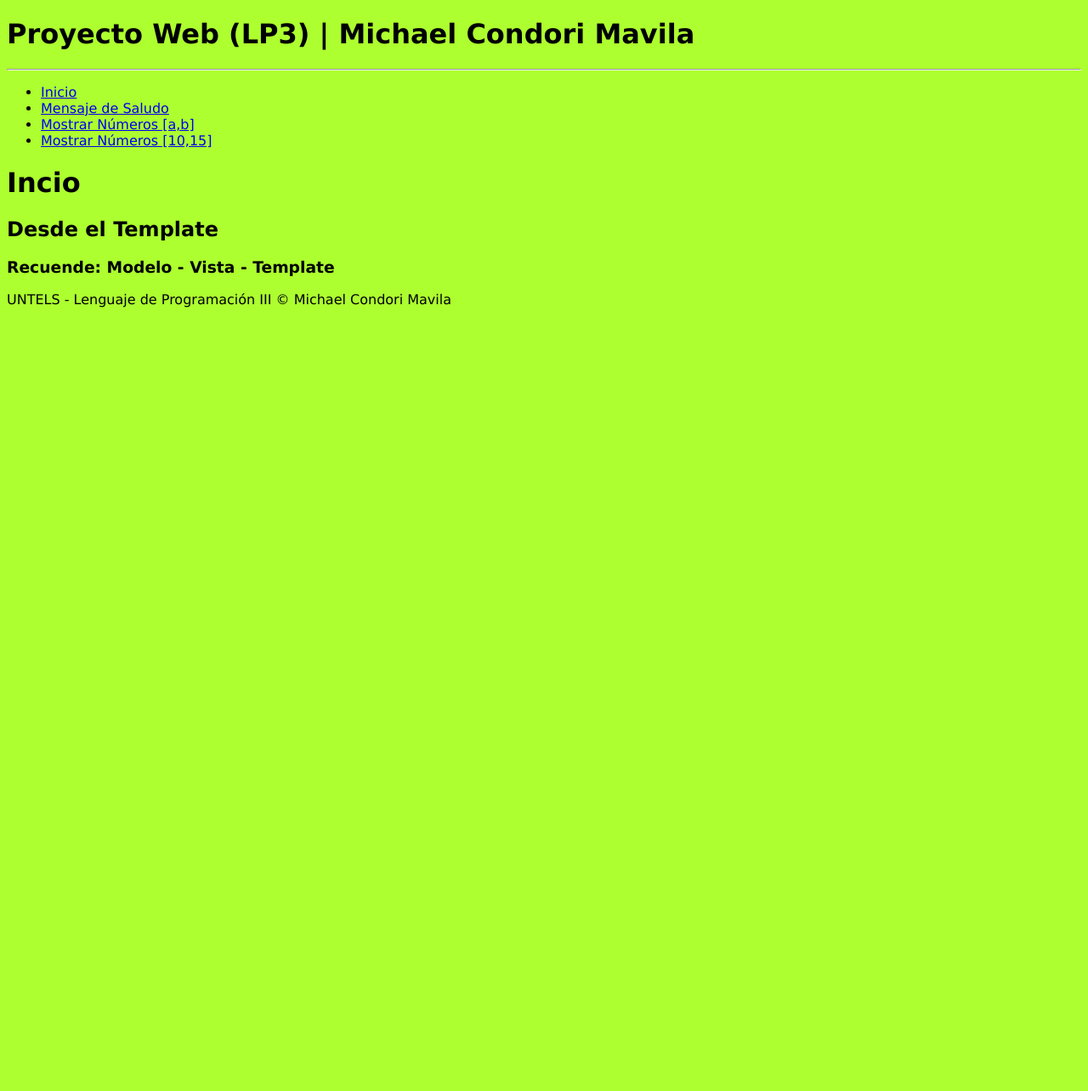
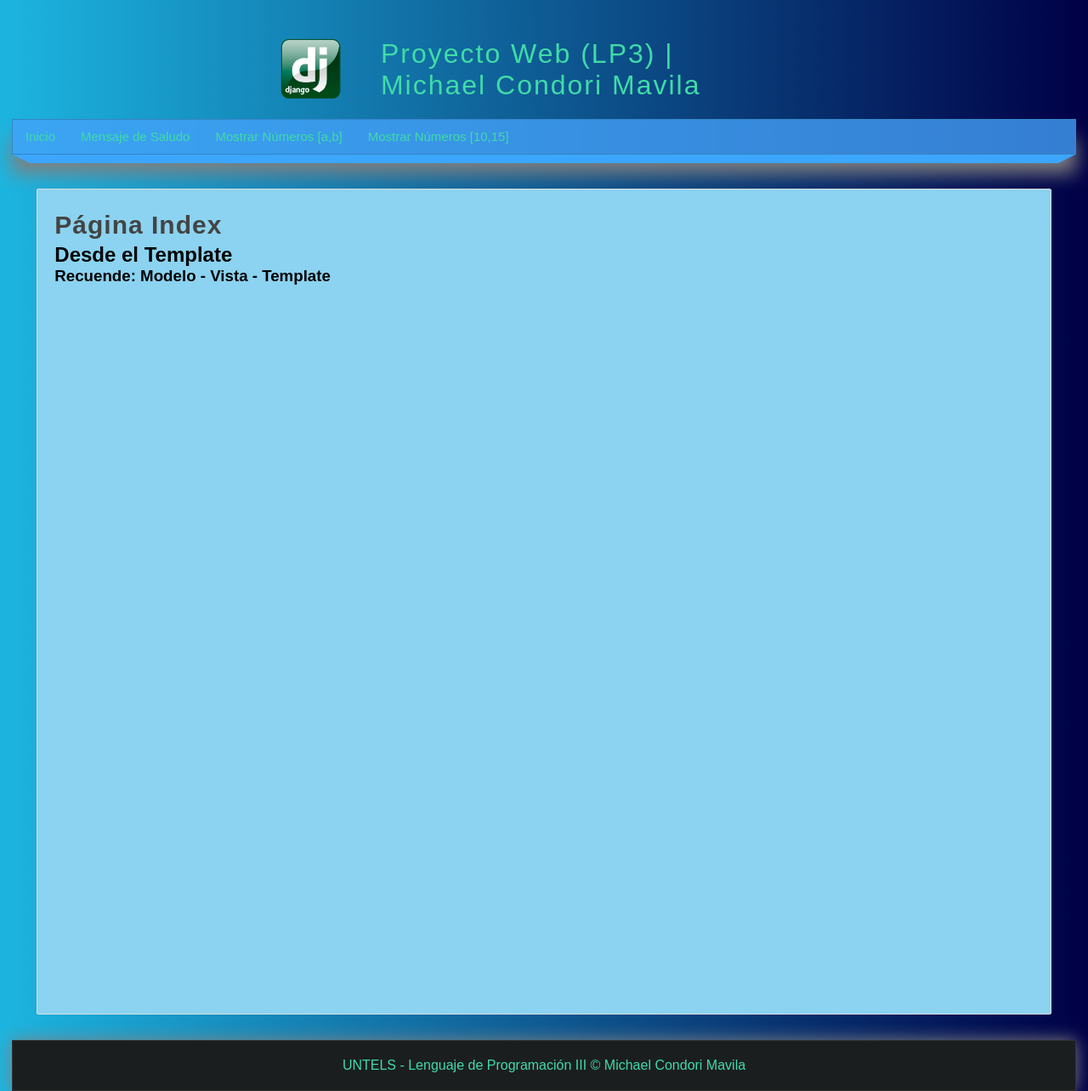
Before and after one commit to majayesh/LP3SESION12, a Django app: page / in a window 1280 px wide. Shown: the whole page at 85% size. Before the commit the page ends 362 px from the top, so only its background shows below. Run offline with Django 3.2, Linux system fonts and the light colour scheme.

Commit message:
Actividad Clase 13 Finalizada

```diff
--- a/myapp/static/css/style.css
+++ b/myapp/static/css/style.css
@@ -1,6 +1,166 @@
-body{
+/* Estilos Generales */
 
-    font-family: Verdana, Geneva, Tahoma, sans-serif;
-    background-color: greenyellow;
+*{
+    margin: 0px;
+    padding: 0px;
+    font-family: Arial, Helvetica, sans-serif;
+    text-decoration: none;
 
 }
+
+body{
+    /*font-family: Verdana, Geneva, Tahoma, sans-serif;*/
+    background-color: #f2f2f2;
+
+    background: #000046;
+    background: -webkit-linear-gradient(to right, #1CB5E0, #000046);
+    background: linear-gradient(to right, #1CB5E0, #000046);
+
+}
+
+/* Estilos Cabecera */
+
+header{
+    width: 1212px;
+    height: 140px;
+    background-color: transparent;
+    margin: 0 auto;
+}
+
+#logotipo{
+    width: 35%;
+    height: 130px;
+    margin: 0 auto;
+    padding-top: 10px;
+}
+
+#logotipo img{
+    display: block;
+    width: 125px;
+    float: left;
+    margin-top: 30px;
+    margin-left: -125px;/* adicional dado que puse mi nombre en el h1 y no entraba.*/
+}
+
+#logotipo h1{
+    display: block;
+    float: left;
+    margin-top: 35px;
+    margin-left: 20px;
+    letter-spacing: 2px;
+    font-weight: lighter;
+    color: #40dba7;
+
+}
+
+/* ESTILOS PARA LA ZONA DE NAVEGACIÓN (nav) */
+/* Zona de Menú */
+nav{
+    width: 1250px;
+    height: 40px;
+    margin: 0 auto;
+    background-color: #44a2fac7;
+    border: 1px solid #3485c7;
+    box-shadow: 0px 22px 22px gray;
+    font-size: 15px;
+
+}
+
+/* Zona de los enlaces */
+nav ul{
+    list-style: none;
+    text-decoration: none;
+}
+
+nav ul li{
+    line-height: 40px;
+    float: left;
+}
+
+/* Hipervínculos */
+nav ul li a{
+    display: block;
+    padding-left: 15px;
+    padding-right: 15px;
+    color: #40dba7;
+}
+
+/* Efectos en los hipervínculos */
+
+nav ul li a:hover{
+    background: #0aceff;
+    box-shadow: 0px 0px 0px #444 inset;
+    color: white;
+    transition: all 300ms;
+}
+
+/* ESTILO PARA LA BARRA DEL MENÚ */
+
+.barra{
+    width: 1250px;
+    margin: 0 auto;
+}
+
+.esquina-izquierda{
+    display: block;
+    border-left: 20px solid transparent;
+    border-top: 10px solid #3ca6fd;
+    float: left;
+}
+
+.esquina-derecha{
+    display: block;
+    border-right: 20px solid transparent;
+    border-top: 10px solid #3ca6fd;
+    float: left;
+}
+
+.relleno-barra{
+    display: block;
+    width: 1210px;
+    height: 10px;
+    background: #3ca6fd;
+    float: left;
+}
+
+/* ESTILO PARA EL CONTENIDO */
+
+#content{
+    width: 1212px;
+    min-height: 930px;
+    margin: 0 auto;
+    margin-bottom: 30px;
+    margin-top: 40px;
+}
+
+.box{
+    background: #8bd3f0;
+    width: 95%;
+    min-height: 930px;
+    padding: 20px;
+    border: 1px solid #ddd;
+    border-radius: 2px;
+    margin: 0 auto;
+}
+
+.title{
+    color: #444;
+    letter-spacing: 1px;
+    font-size: 30px;
+    margin-bottom: 4px;
+    margin-top: 5px;
+}
+
+/* ESTILO PARA EL FOOTER */
+
+footer{
+    width: 1250px;
+    background-color: #1B1E1F;
+    border: 1px solid #333;
+    color: #40dba7;
+    text-align: center;
+    margin: 0 auto;
+    padding-top: 20px;
+    padding-bottom: 20px;
+    box-shadow: 0px 0px 20px gray;
+}
--- a/myapp/templates/index.html
+++ b/myapp/templates/index.html
@@ -6,7 +6,7 @@
 
 {% block content %}
 
-<h1>Incio</h1>
+<h1 class="title">Página Index</h1>
 <h2> Desde el Template </h2>
 <h3> Recuende: Modelo - Vista - Template </h3>
 
--- a/myapp/templates/layout.html
+++ b/myapp/templates/layout.html
@@ -13,8 +13,14 @@
     </head>
 
     <body>
-        <h1>Proyecto Web (LP3) | Michael Condori Mavila</h1>
-        <hr>
+        <header>
+            <div id="logotipo">
+                <img src="{% static 'images/django.png' %}">
+                <h1>Proyecto Web (LP3) | Michael Condori Mavila</h1>
+            </div>
+        </header>
+
+        <nav>
             <ul>
                 <li>
                     <a href="/inicio"> Inicio </a>
@@ -29,14 +35,21 @@
                     <a href="/rango2/10/15"> Mostrar Números [10,15] </a>
                 </li>
             </ul>
-        </hr>
-        <div id="content">
-            {% block content %}
-            <strong>Contenido en layout (Padre)</strong>
+        </nav>
 
-            {% endblock %}
+        <div class="barra">
+            <span class="esquina-izquierda"></span>
+            <span class="relleno-barra"></span>
+            <span class="esquina-derecha"></span>
         </div>
 
+        <div id="content">
+            <div class="box">
+                {% block content %}
+                <strong>Contenido en layout (Padre)</strong>
+                {% endblock %}
+            </div>
+        </div>
         <footer>
             UNTELS - Lenguaje de Programación III &COPY; Michael Condori Mavila
         </footer>
--- a/myapp/templates/saludo.html
+++ b/myapp/templates/saludo.html
@@ -9,10 +9,10 @@
 <!--En caso de que no existe este bloque, sólo aparecerá el que tiene el block en layout, y en caso de que exista esto, lo reemplaza.-->
 <!--En caso de que se quiera mantener los dos contenidos, crear este bloque y dentro colocar {{block.super}}-->
 
-{{block.super}}
-
-<h1>Bienvenidos</h1>
+<h1 class="title">Bienvenidos</h1>
 <h2>Michael Condori Mavila</h2>
 <h3>Clase de Django<h3>
 
+{{block.super}}
+
 {% endblock %}
```
Also changed, not shown: myapp/static/images/django.png (added).
